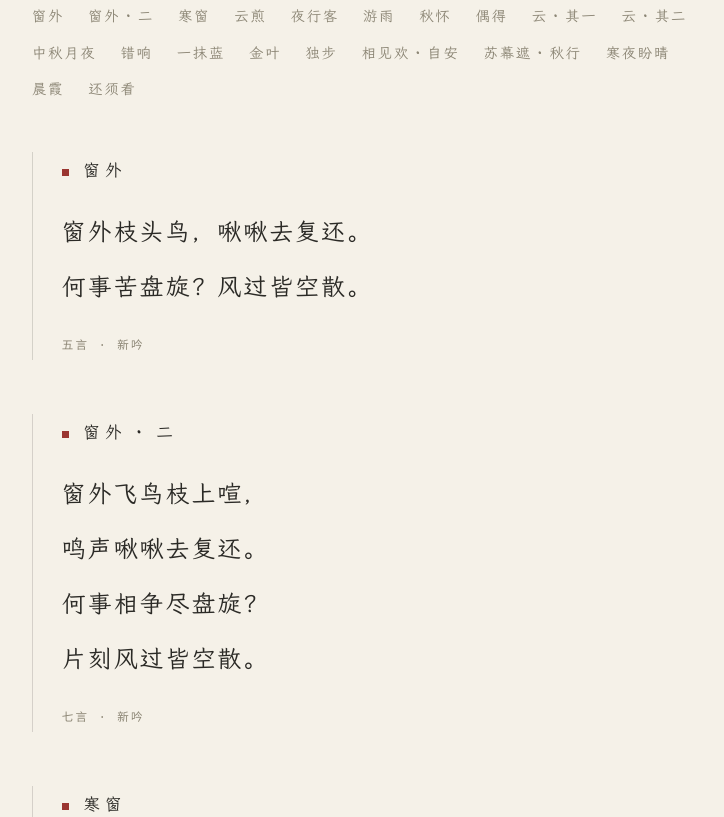
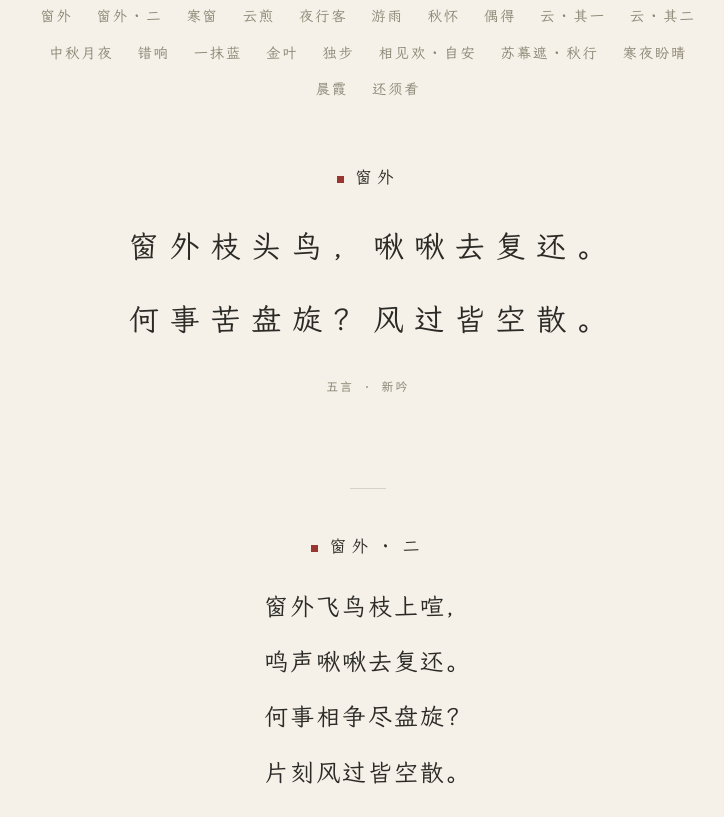
Before and after one commit to Shang925818/-, a plain HTML site: page index.html in a window 1280 px wide. Shown: the part 786-1603 px from the top of the page, without its empty margins (272-996 px from the left). Drawn offline with Linux system fonts and the light colour scheme.

Commit message:
诗题与诗行居中，短句诗放大字距；诗间改居中细线

```diff
--- a/index.html
+++ b/index.html
@@ -9,7 +9,7 @@
   <title>十页 · 日常诗集</title>
   <!-- LXGW 文楷（SIL OFL 1.1）：自托管，只保留本页用到的字，约 93 KB -->
   <link rel="stylesheet" href="fonts.css" />
-  <link rel="stylesheet" href="styles.css?v=20261122d" />
+  <link rel="stylesheet" href="styles.css?v=20261122e" />
 </head>
 <body>
   <!-- 顶部导航 -->
@@ -72,7 +72,7 @@
         <a href="#还须看">还须看</a>
       </nav>
       <div class="poems__list">
-        <article id="窗外" class="poem-entry reveal">
+        <article id="窗外" class="poem-entry poem-entry--short reveal">
           <h3 class="poem-entry__title"><a href="#窗外">窗外</a></h3>
           <p class="poem-entry__body">
             <span class="line">窗外枝头鸟，啾啾去复还。</span>
--- a/styles.css
+++ b/styles.css
@@ -186,8 +186,9 @@ a { color: inherit; }
 .poems__index {
   display: flex;
   flex-wrap: wrap;
+  justify-content: center;
   gap: 0.5rem 1.5rem;
-  margin-bottom: 2.6rem;
+  margin-bottom: 3rem;
 }
 .poems__index a {
   color: var(--text-dim);
@@ -209,9 +210,18 @@ a { color: inherit; }
   padding-top: 0.4rem;
 }
 .poem-entry {
-  border-left: 1px solid var(--line);
-  padding: 0.2rem 0 0.2rem clamp(1rem, 4vw, 1.8rem);
+  padding: 0.2rem 0 clamp(1.4rem, 3vw, 2rem);
+  text-align: center;
   scroll-margin-top: 72px;   /* 点标题跳转时不被吸顶导航挡住 */
+}
+/* 诗与诗之间一条居中细线，替代原来的左侧竖线 */
+.poem-entry + .poem-entry::before {
+  content: "";
+  display: block;
+  width: 2.2rem;
+  height: 1px;
+  background: var(--line);
+  margin: 0 auto 2.6rem;
 }
 .poem-entry__title {
   font-size: 1.05rem;
@@ -231,7 +241,7 @@ a { color: inherit; }
   width: 7px;
   height: 7px;
   background: var(--accent);
-  margin-right: 0.9rem;   /* 一枚朱砂小点，代替序号 */
+  margin-right: 0.7rem;   /* 一枚朱砂小点，代替序号 */
 }
 .poem-entry__body {
   font-family: 'LXGW WenKai', "Kaiti SC", "STKaiti", "KaiTi", "Noto Serif SC", "Source Han Serif SC", serif;
@@ -240,10 +250,13 @@ a { color: inherit; }
   letter-spacing: 0.08em;
   margin: 0;
 }
-.poem-entry__body .line {
-  display: block;
-  padding-left: 1.2em;        /* 一行太长折行时，续行缩进一格，仍读成一句 */
-  text-indent: -1.2em;
+.poem-entry__body .line { display: block; }
+
+.poem-entry--short .poem-entry__body {
+  font-size: clamp(1.35rem, 5.6vw, 1.9rem);
+  letter-spacing: 0.34em;
+  line-height: 2.4;
+  text-indent: 0.34em;   /* 抵消末字右侧多出的字距，视觉才真正居中 */
 }
 
 .poem-entry__meta {
```
Also changed, not shown: 404.html (+1 -1 lines).
